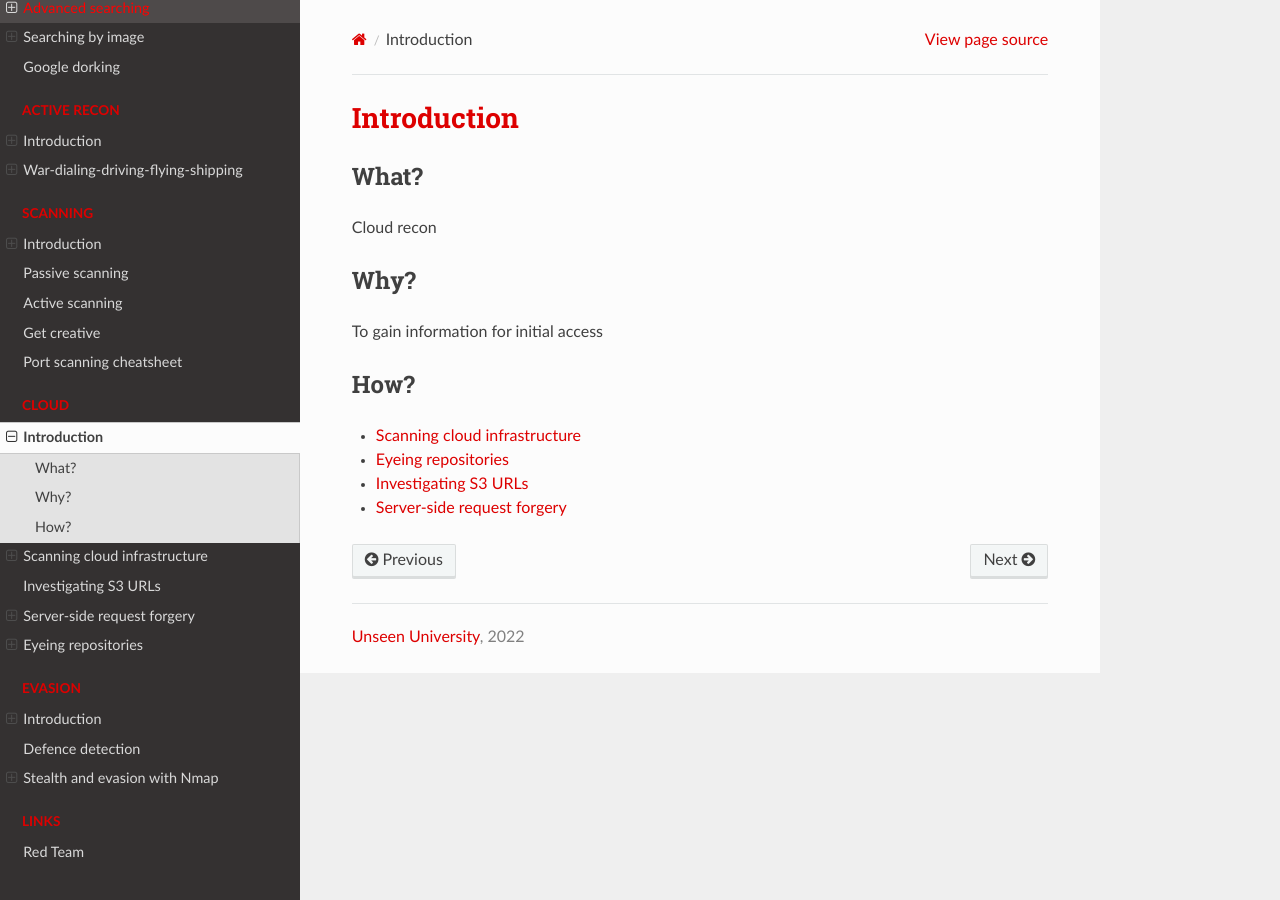
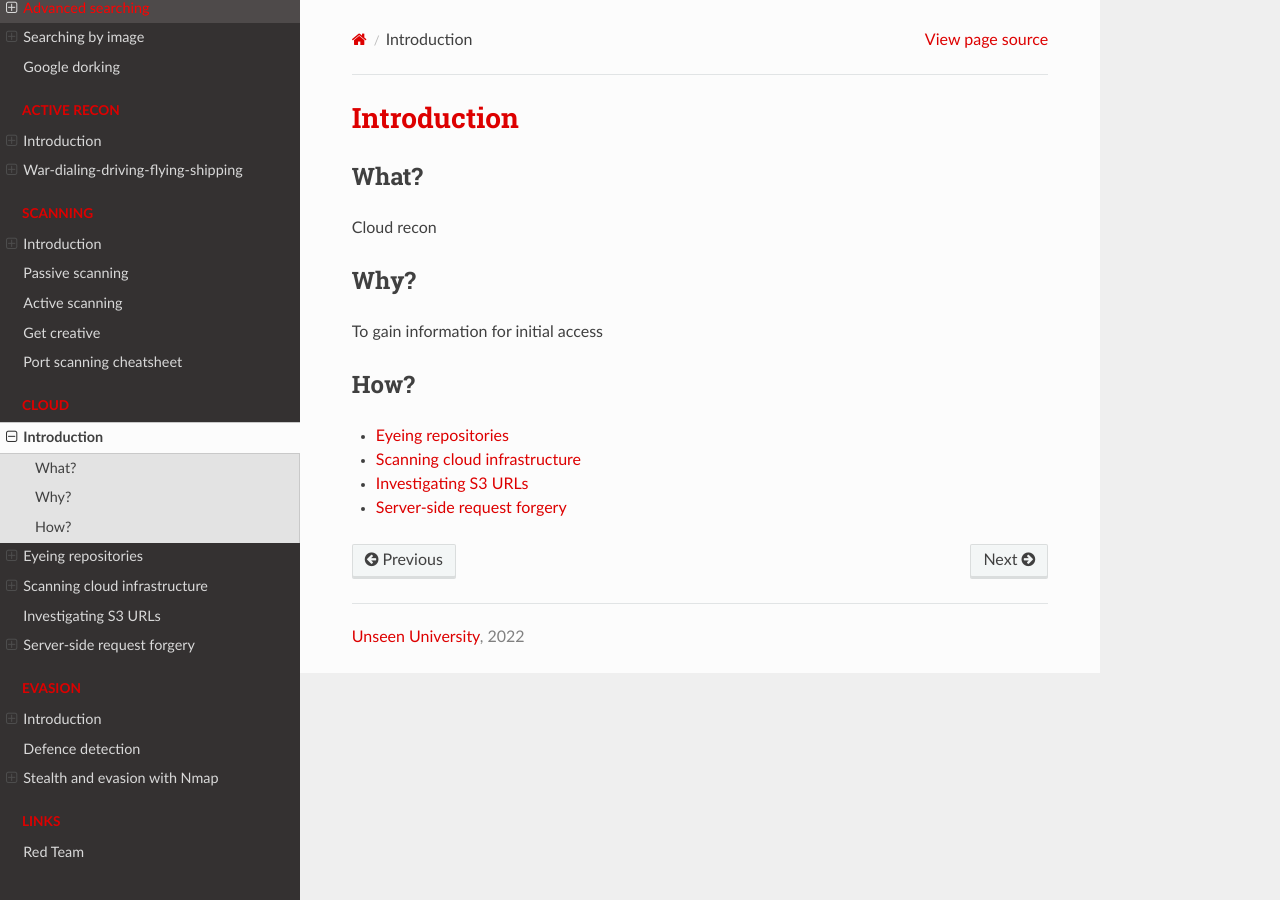
Before and after one commit to tymyrddin/red-recon, a Sphinx documentation site: the page built from source/docs/cloud/README.md, in a window 1280 px wide. Built offline with Sphinx 7.4.7 and the Read the Docs theme 2.0.0, drawn with Linux system fonts in a browser that asks for light colours.

Commit message:
Version 0.1

```diff
--- a/source/docs/cloud/README.md
+++ b/source/docs/cloud/README.md
@@ -10,7 +10,7 @@ To gain information for initial access
 
 ## How?
 
+* [Eyeing repositories](repositories.md)
 * [Scanning cloud infrastructure](scanning.md)
-* [Eyeing repositories](repositories.md)
 * [Investigating S3 URLs](s3-urls.md)
 * [Server-side request forgery](ssrf.md)
--- a/source/index.rst
+++ b/source/index.rst
@@ -73,10 +73,10 @@ Falconry
    :caption: Cloud
 
    docs/cloud/README.md
+   docs/cloud/repositories.md
    docs/cloud/scanning.md
    docs/cloud/s3-urls.md
    docs/cloud/ssrf.md
-   docs/cloud/repositories.md
 
 .. toctree::
    :glob:
```
